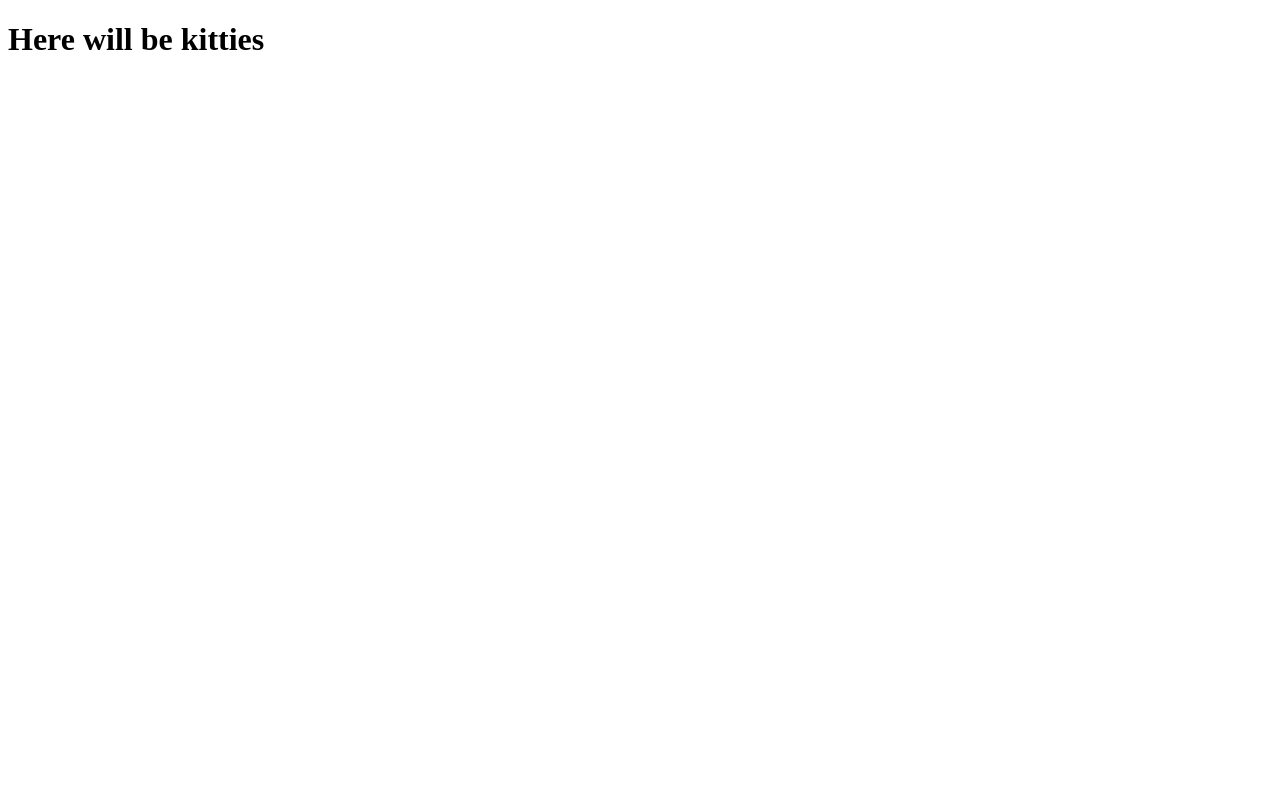
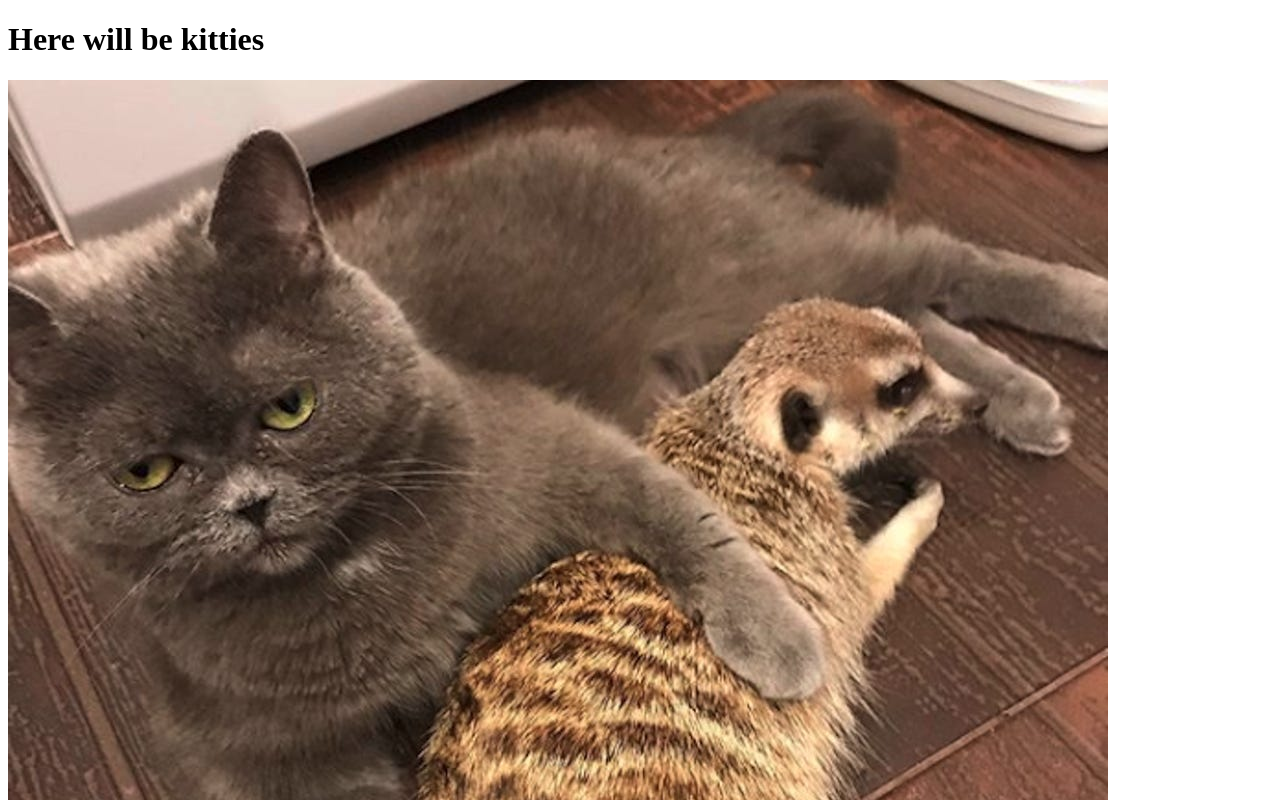
Before and after one commit to dmytro-osypenko/cool-kitties, a plain HTML site: page index.html in a window 1280 px wide. Shown: the top 800 px of the page. Drawn offline with Linux system fonts and the light colour scheme.

Commit message:
Image with cat  has been added

```diff
--- a/index.html
+++ b/index.html
@@ -8,5 +8,6 @@
     </head>
     <body>
         <h1>Here will be kitties</h1>
+        <img src="img/nice cat.jpg" alt="Nice cat">
     </body>
 </html>
```
Also changed, not shown: img/nice cat.jpg (added).
